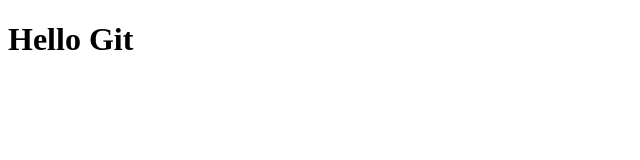
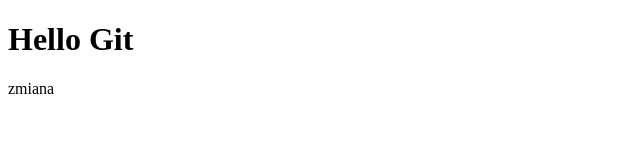
Before and after one commit to majkel8x-lab/git-michal, a plain HTML site: page index.html in a window 1280 px wide. Shown: the full height of the page, 0-640 px from the left. Drawn offline with Linux system fonts and the light colour scheme.

Commit message:
Change on master

```diff
--- a/index.html
+++ b/index.html
@@ -7,5 +7,6 @@
 </head>
 <body>
   <h1>Hello Git</h1>
+  <p>zmiana</p>
 </body>
 </html>
```
